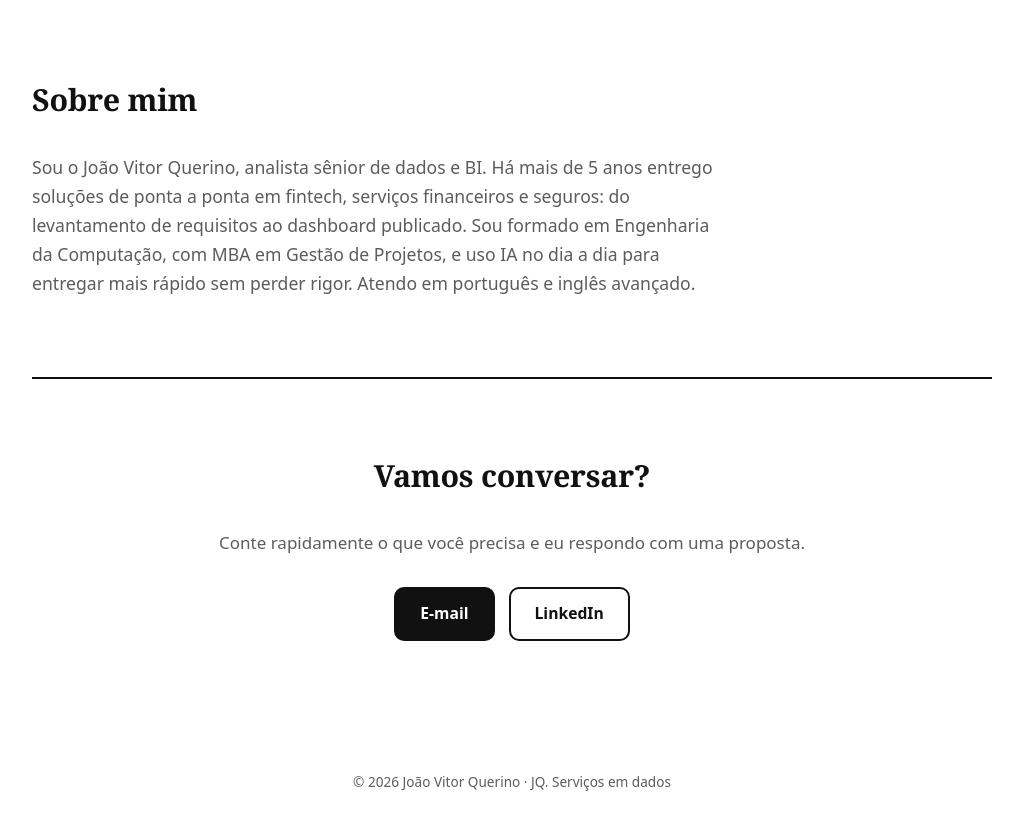
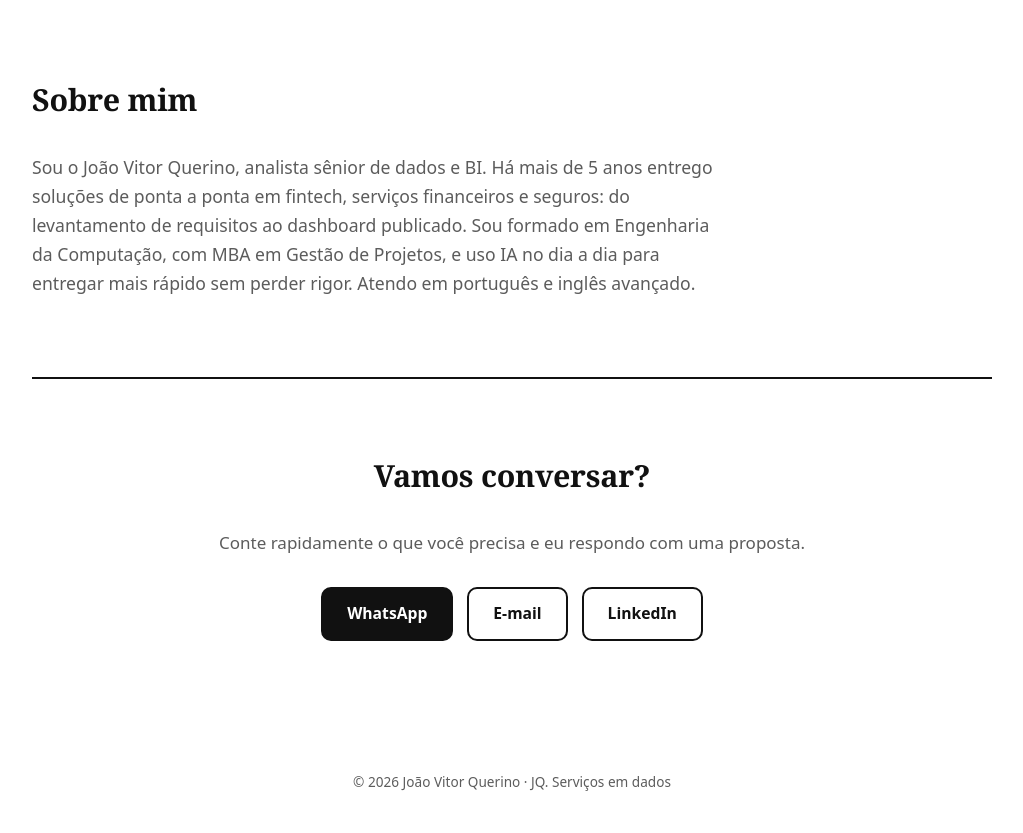
Before and after one commit to joaovquerino1/joaovquerino1.github.io, a plain HTML site: page index.html in a window 1280 px wide. Shown: the part 4632-5465 px from the top of the page, without its empty margins (128-1151 px from the left). Drawn offline with Linux system fonts and the light colour scheme.

Commit message:
Adiciona botao de WhatsApp

```diff
--- a/index.html
+++ b/index.html
@@ -180,7 +180,8 @@
       <h2>Vamos conversar?</h2>
       <p>Conte rapidamente o que você precisa e eu respondo com uma proposta.</p>
       <div class="actions center-a">
-        <a class="btn" href="mailto:joaovquerino@gmail.com">E-mail</a>
+        <a class="btn" href="https://wa.me/5511939303151?text=Ol%C3%A1%2C%20vi%20seu%20portf%C3%B3lio%20e%20gostaria%20de%20conversar.">WhatsApp</a>
+        <a class="btn ghost" href="mailto:joaovquerino@gmail.com">E-mail</a>
         <a class="btn ghost" href="https://www.linkedin.com/in/joaovquerino">LinkedIn</a>
       </div>
     </section>
```
Also changed, not shown: en/index.html (+2 -1 lines).
